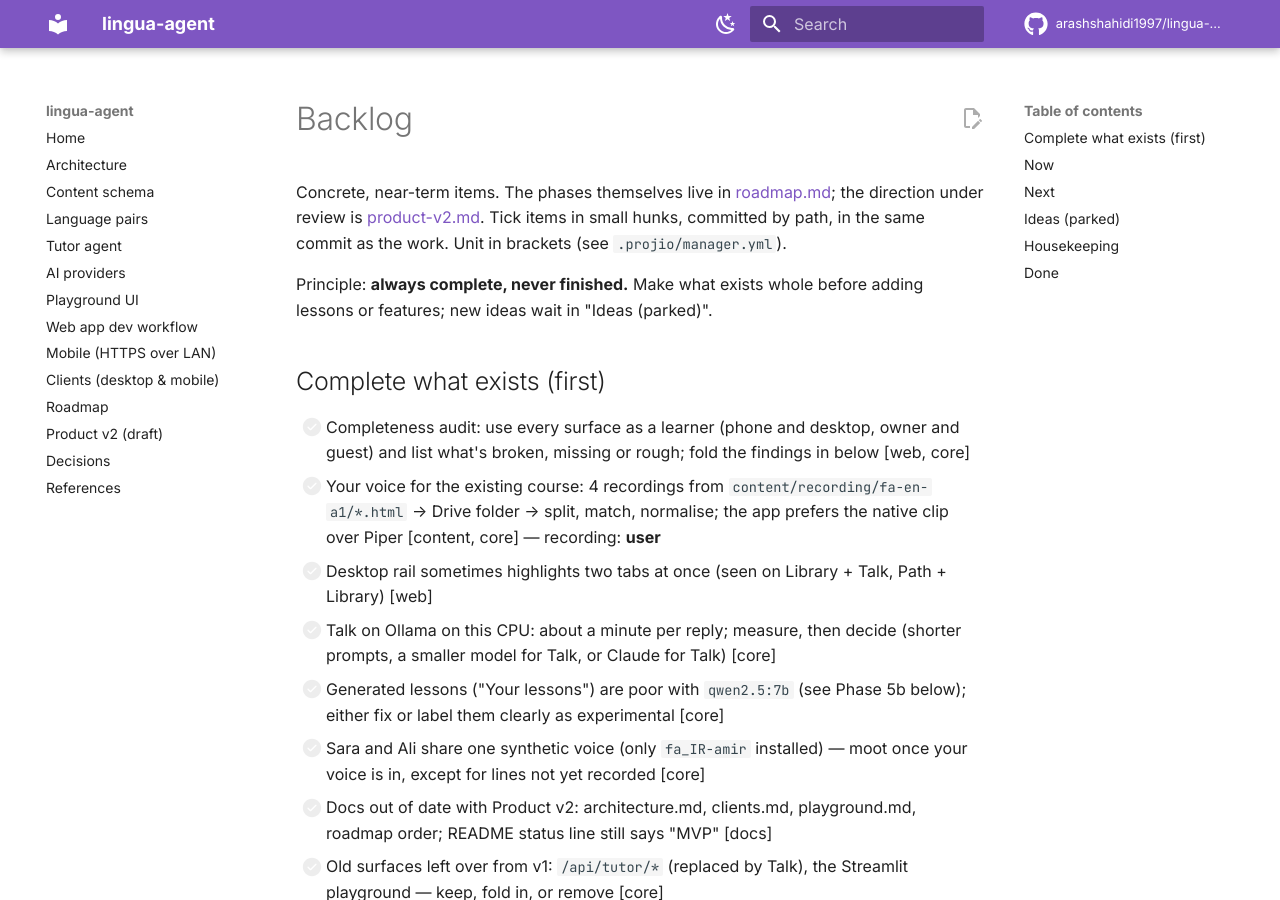
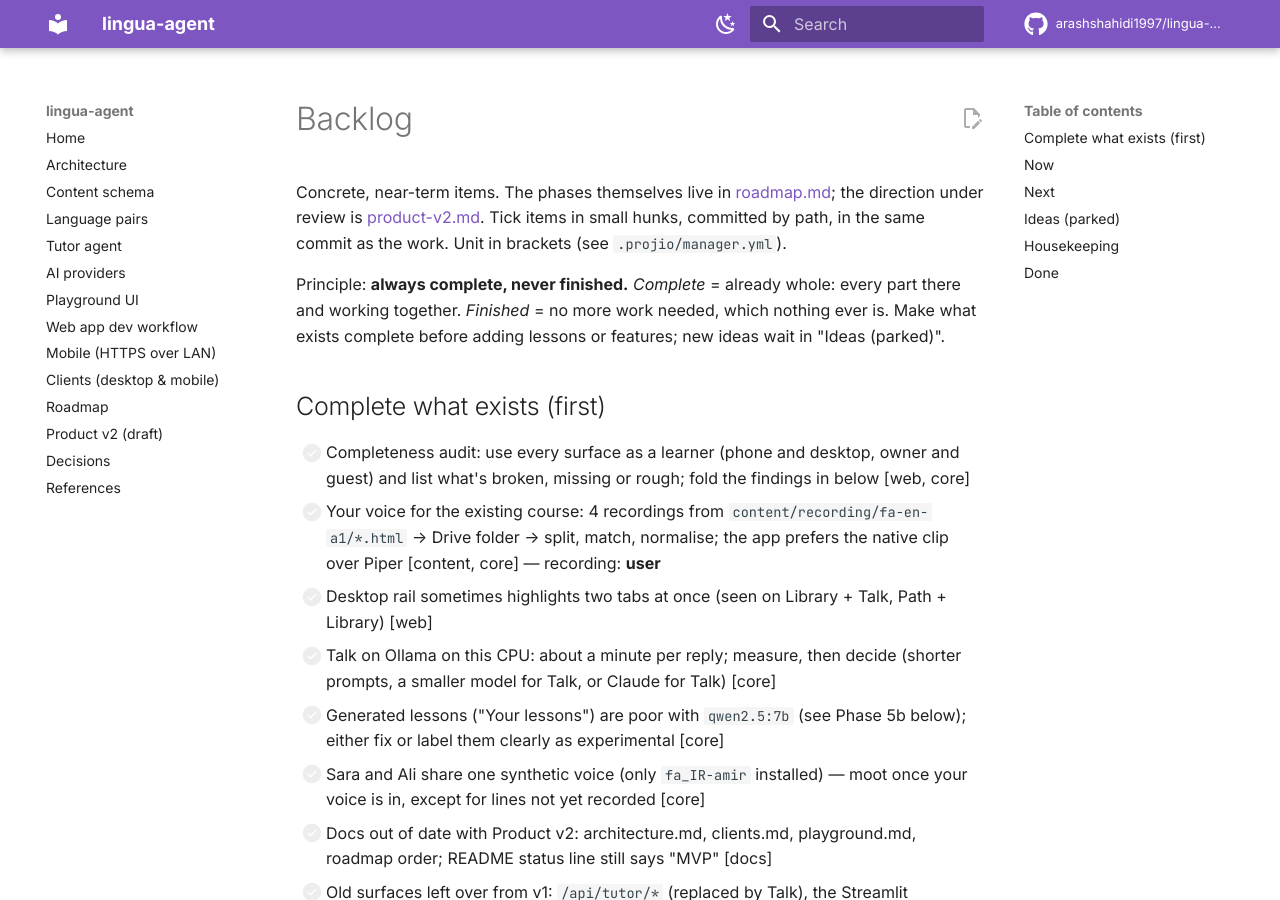
Before and after one commit to arashshahidi1997/lingua-agent, an MkDocs documentation site: the page built from docs/backlog.md, in a window 1280 px wide and 900 px high. Built offline with MkDocs 1.6.1 and Material for MkDocs 9.7.7, drawn with Linux system fonts in a browser that asks for light colours; comment, search, counter and statistics services are not loaded.

Commit message:
backlog: spell out complete vs finished
Co-Authored-By: Claude Opus 5.5 <noreply@anthropic.com>

```diff
--- a/docs/backlog.md
+++ b/docs/backlog.md
@@ -4,8 +4,9 @@ Concrete, near-term items. The phases themselves live in [roadmap.md](roadmap.md
 is [product-v2.md](product-v2.md). Tick items in small hunks, committed by path, in the same commit as the
 work. Unit in brackets (see `.projio/manager.yml`).
 
-Principle: **always complete, never finished.** Make what exists whole before adding lessons or features;
-new ideas wait in "Ideas (parked)".
+Principle: **always complete, never finished.** *Complete* = already whole: every part there and working
+together. *Finished* = no more work needed, which nothing ever is. Make what exists complete before adding
+lessons or features; new ideas wait in "Ideas (parked)".
 
 ## Complete what exists (first)
 
```
